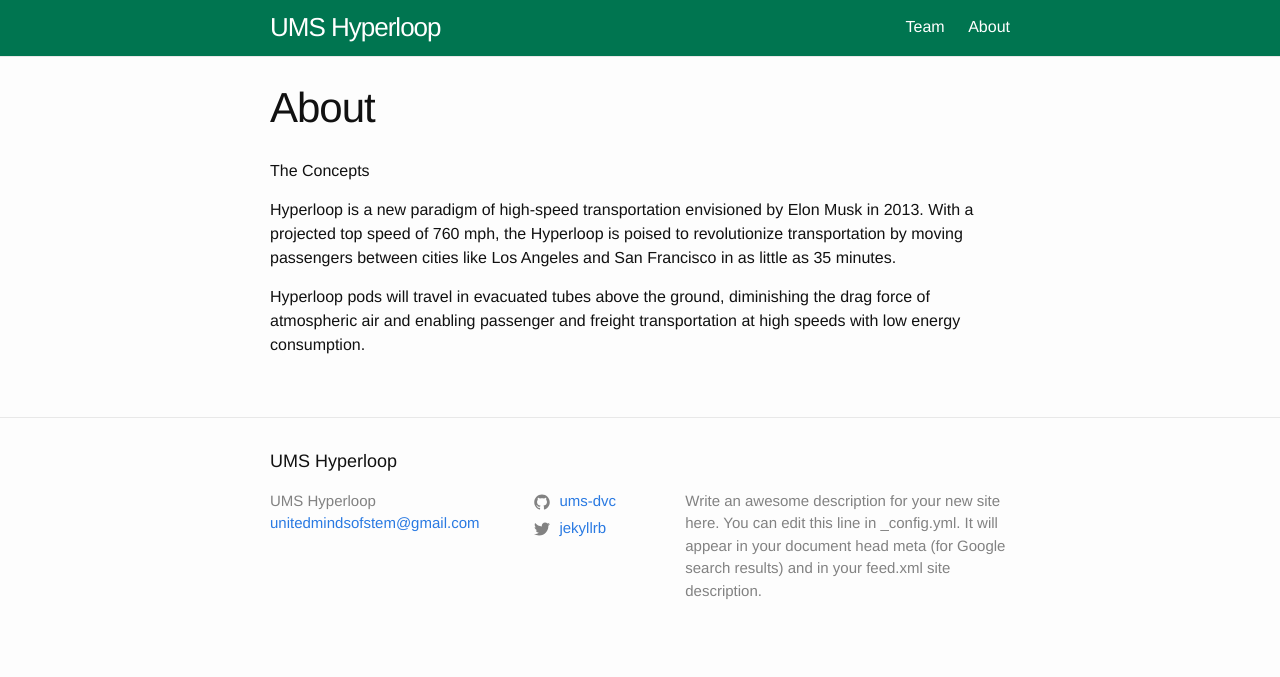
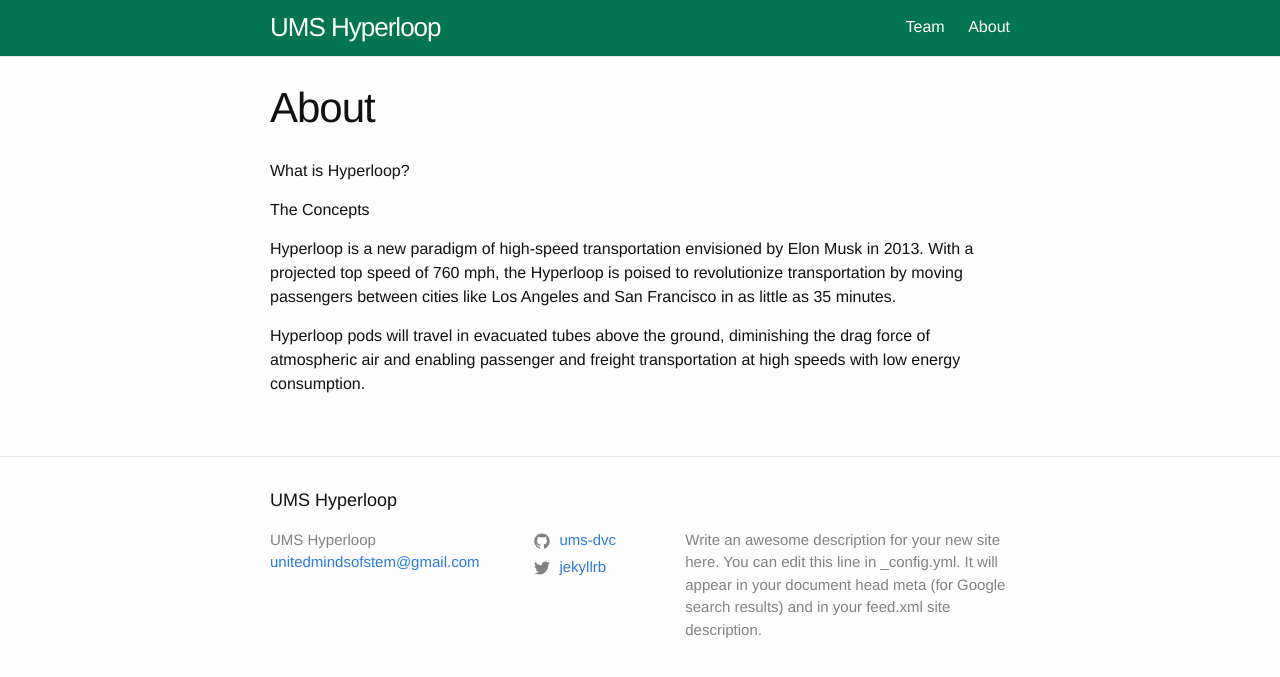
Before and after one commit to ums-dvc/ums-dvc.github.io, a Jekyll site: the page built from about.md, in a window 1280 px wide. Shown: the top 677 px of the page. Built offline with Jekyll 4.4.1, drawn with Linux system fonts in a browser that asks for light colours.

```diff
--- a/about.md
+++ b/about.md
@@ -4,6 +4,8 @@ title: About
 permalink: /about/
 ---
 
+What is Hyperloop?
+
 The Concepts
 
 Hyperloop is a new paradigm of high-speed transportation envisioned by Elon Musk in 2013. With a projected top speed of 760 mph, the Hyperloop is poised to revolutionize transportation by moving passengers between cities like Los Angeles and San Francisco in as little as 35 minutes.
```
